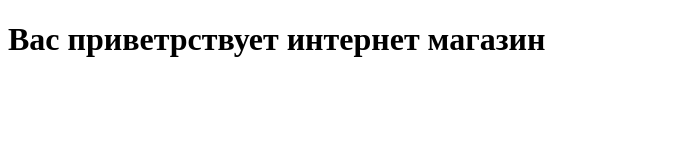
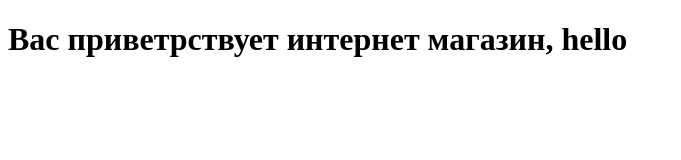
Before and after one commit to smoletskii/education-project, a plain HTML site: page index.html in a window 1280 px wide. Shown: the whole page, without its empty margins (0-681 px from the left). Drawn offline with Linux system fonts and the light colour scheme.

Commit message:
update index.html

```diff
--- a/index.html
+++ b/index.html
@@ -8,6 +8,6 @@
     <title>internet shop</title>
 </head>
 <body>
-    <h1 id="introduction">Вас приветрствует интернет магазин</h1>
+    <h1 id="introduction">Вас приветрствует интернет магазин, hello</h1>
 </body>
 </html>
```
